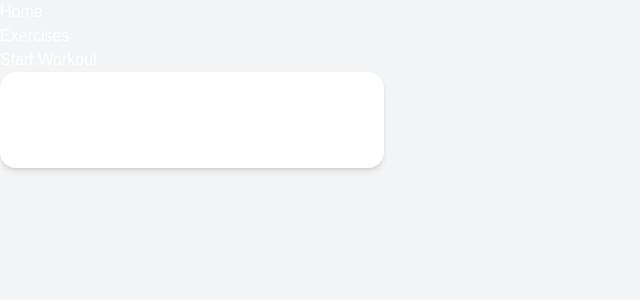
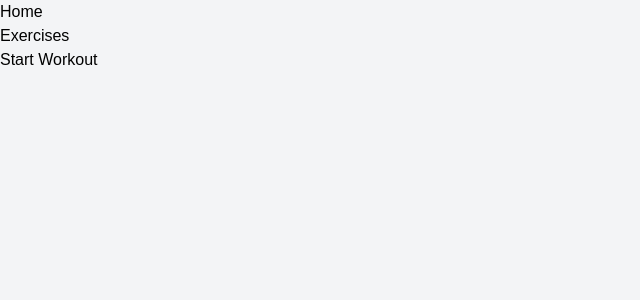
Before and after one commit to Sgissa/gym-tracker, a Next.js app: page / in a window 1280 px wide. Shown: the top 300 px of the page, without its empty margins (0-640 px from the left). Built offline with nearby package versions, Linux system fonts and the light colour scheme.

Commit message:
store excersises in localstorage + addExercise

```diff
--- a/src/app/exercises/page.jsx
+++ b/src/app/exercises/page.jsx
@@ -3,10 +3,13 @@
 import Navbar from "@/components/Navbar";
 import { useState } from "react";
 import { fetchData, exerciseOptions } from "../lib/FetchData";
-import { Info } from "lucide-react";
+import { Info, CirclePlus, CircleX } from "lucide-react";
 export default function Exercises() {
   const [search, setSearch] = useState("");
   const [exercises, setExercises] = useState([]);
+  const [selectedExercise, setSelectedExercise] = useState(null);
+  const [showModal, setShowModal] = useState(false);
+
   const handleSearch = async () => {
     if (search) {
       const exerciseData = await fetchData(
@@ -18,9 +21,50 @@ export default function Exercises() {
       setExercises(exerciseData);
     }
   };
+  const addExerciseToWorkout = (excercise) => {
+    const saved = JSON.parse(localStorage.getItem("workout")) || [];
+
+    saved.push(excercise);
+
+    localStorage.setItem("workout", JSON.stringify(saved));
+
+    alert(`${excercise.name} added to your workout`);
+  };
+
+  const openInfo = (exercise) => {
+    setSelectedExercise(exercise);
+    setShowModal(true);
+  };
+  let modalContent = null;
+  if (showModal && selectedExercise) {
+    modalContent = (
+      <div className="fixed inset-0 bg-transparent bg-opacity-50 flex items-center justify-center">
+        <div className="bg-white p-6 rounded-lg w-80 shadow-lg">
+          <h2 className="text-xl font-bold mb-2">{selectedExercise.name}</h2>
+          <p>
+            <strong>Body Part:</strong>
+            {selectedExercise.bodyPart}
+          </p>
+          <p>
+            <strong>Target:</strong>
+            {selectedExercise.target}
+          </p>
+          <p>
+            <strong>Equipment:</strong>
+            {selectedExercise.equipment}
+          </p>
+          <button onClick={() => setShowModal(false)}>
+            <CircleX />
+          </button>
+        </div>
+      </div>
+    );
+  }
+
   return (
     <main>
       <Navbar></Navbar>
+      {/* search and list  */}
       <div className="flex flex-col items-center justify-center min-h-screen gap-4">
         <h2>Search Exercises</h2>
         <div>
@@ -31,7 +75,7 @@ export default function Exercises() {
             className=" border border-gray-300 p-2"
           />
           <button
-            className="search-btn bg-blue-400 p-2 rounded-r-sm"
+            className="search-btn cursor-pointer bg-blue-400 p-2 rounded-r-sm"
             onClick={handleSearch}
           >
             Search
@@ -41,13 +85,21 @@ export default function Exercises() {
           <ul>
             {exercises.map((exercise) => (
               <li key={exercise.id} className="flex gap-2 mb-3">
-                <Info />
+                <button onClick={() => addExerciseToWorkout(exercise)}>
+                  <CirclePlus className="cursor-pointer" />
+                </button>
+                <button onClick={() => openInfo(exercise)}>
+                  <Info className="cursor-pointer text-blue-400" />
+                </button>
+
                 {exercise.name}
               </li>
             ))}
           </ul>
         </div>
       </div>
+      {/* modal code */}
+      {modalContent}
     </main>
   );
 }
--- a/src/app/globals.css
+++ b/src/app/globals.css
@@ -21,6 +21,6 @@
 
 body {
   background: #f3f4f6;
-  color: var(--background);
+  color: black;
   font-family: Arial, Helvetica, sans-serif;
 }
--- a/src/app/page.js
+++ b/src/app/page.js
@@ -5,8 +5,7 @@ export default function Home() {
   return (
     <main>
       <Navbar></Navbar>
-      <header>Start Workout</header>
-      <Routines></Routines>
+      <h1>Start Workout</h1>
     </main>
   );
 }
--- a/src/components/Routines.jsx
+++ b/src/components/Routines.jsx
@@ -1,24 +1,2 @@
-import { Folder, Plus } from "lucide-react";
-
-export default function Routines() {
-  return (
-    <>
-      <section className="w-96 bg-white rounded-2xl shadow-md p-6 gap-4">
-        <div className="flex gap-2">
-          <h2>Your Routines</h2>
-          <div>
-            <button className="">
-              <Folder />
-              Folder
-            </button>
-            <button>
-              {" "}
-              <Plus />
-              New Routine
-            </button>
-          </div>
-        </div>
-      </section>
-    </>
-  );
-}
+"use client";
+import { useState, useEffect } from "react";
```
Also changed, not shown: 1 other file (tests, documents, lock files or other folders).
